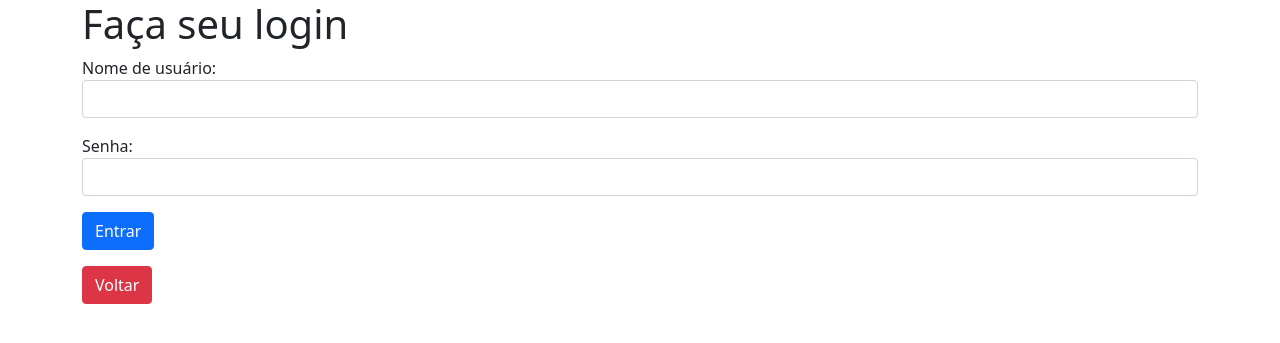
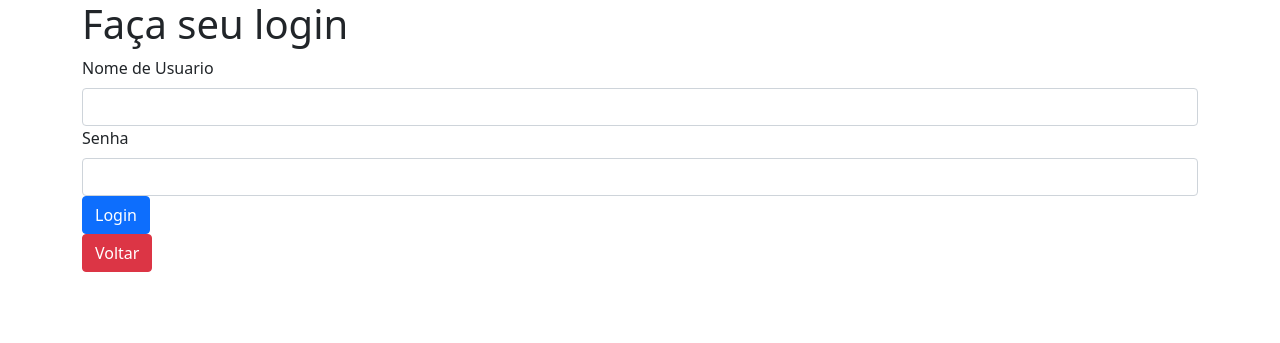
Before and after one commit to FaKL-Code/Jogoteca, a Flask app: page /login in a window 1280 px wide. Shown: the top 343 px of the page. Run offline with Flask 2, Linux system fonts and the light colour scheme; some libraries are stand-ins or nearby versions.

Commit message:
WTForms no formulario de login

```diff
--- a/helpers.py
+++ b/helpers.py
@@ -1,15 +1,18 @@
 import os
-from sre_constants import CATEGORY_UNI_SPACE
-from tokenize import String
 from jogoteca import app
 from flask_wtf import FlaskForm
-from wtforms import StringField, validators, SubmitField
+from wtforms import StringField, validators, SubmitField, PasswordField
 
 class FormularioJogo(FlaskForm):
     nome = StringField('Nome do jogo', [validators.DataRequired(), validators.Length(min=1, max=50)])
     categoria = StringField('Categoria', [validators.DataRequired(), validators.Length(min=1, max=40)])
     console = StringField('Console', [validators.DataRequired(), validators.Length(min=1, max=20)])
     submit = SubmitField('Salvar')
+
+class FormularioUsuario(FlaskForm):
+    nickname = StringField('Nome de Usuario', [validators.DataRequired(), validators.Length(min=1, max=8)])
+    senha = PasswordField('Senha', [validators.DataRequired(), validators.Length(min=1, max=100)])
+    login = SubmitField('Login')
 
 def recupera_imagem(id):
     for nome_arquivo in os.listdir(app.config['UPLOAD_PATH']):
--- a/templates/login.html
+++ b/templates/login.html
@@ -22,9 +22,18 @@
         <h1>Faça seu login</h1>
         <form method="POST" action={{ url_for('autenticar') }}>
             <input type="hidden" name="proxima" value={{ proxima }}>
-            <p><label>Nome de usuário:</label> <input class="form-control" type="text" name="usuario" required></p>
-            <p><label>Senha:</label> <input class="form-control" type="password" name="senha" required></p>
-            <p><button class="btn btn-primary" type="submit">Entrar</button></p>
+            {{ form.csrf_token() }}
+            <div class="form-group">
+                {{ form.nickname.label(class="form-label") }}
+                {{ form.nickname(class="form-control") }}
+            </div>
+            <div class="form-group">
+                {{ form.senha.label(class="form-label") }}
+                {{ form.senha(class="form-control") }}
+            </div>
+            <div class="form-group">
+                {{ form.login(class="btn btn-primary") }}
+            </div>
         </form>
         <a href="{{ url_for('index') }}" class="btn btn-danger">Voltar</a>
     </div>
--- a/views.py
+++ b/views.py
@@ -3,7 +3,7 @@ import time
 from flask import render_template, request, redirect, session, flash, url_for, send_from_directory
 from jogoteca import app, db
 from models import Jogos, Usuarios
-from helpers import FormularioJogo, deleta_arquivo, recupera_imagem
+from helpers import FormularioJogo, deleta_arquivo, recupera_imagem, FormularioUsuario
 
 
 @app.route('/')
@@ -90,7 +90,8 @@ def excluir(id):
 @app.route('/login')
 def login():
     proxima = request.args.get('proxima')
-    return render_template('login.html', proxima=proxima)
+    form = FormularioUsuario()
+    return render_template('login.html', proxima=proxima, form=form)
 
 @app.route('/logoff')
 def logoff():
@@ -100,9 +101,10 @@ def logoff():
 
 @app.route('/autenticar', methods=['POST',])
 def autenticar():
-    usuario = Usuarios.query.filter_by(nickname=request.form['usuario']).first()
+    form = FormularioUsuario(request.form)
+    usuario = Usuarios.query.filter_by(nickname=form.nickname.data).first()
     if usuario:
-            if request.form['senha'] == usuario.senha:
+            if form.senha.data == usuario.senha:
                 session['usuario_logado'] = usuario.nickname
                 flash(usuario.nickname + ' logado com sucesso!')
                 proxima_pagina = request.form['proxima']
```
